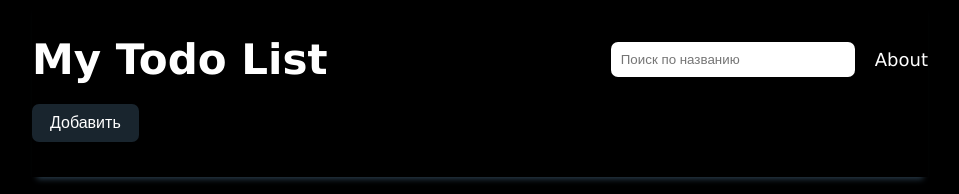
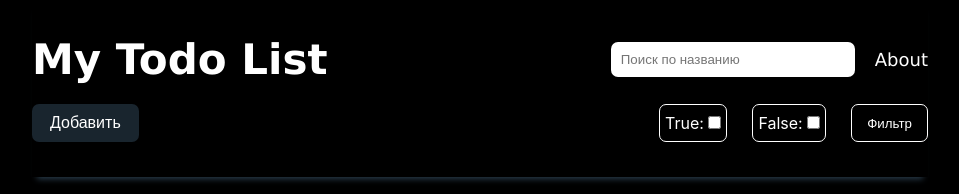
Before and after one commit to NickLobanov/react-todo, a React (Create React App) app: page / in a window 1280 px wide. Shown: the top 194 px of the page, without its empty margins (160-1119 px from the left). Built offline with nearby package versions, Linux system fonts and the light colour scheme; no server answers.

Commit message:
filterHandle

```diff
--- a/src/actions/index.js
+++ b/src/actions/index.js
@@ -3,6 +3,7 @@ export const DELETE_TODO = 'DELETE_TODO'
 export const PATCH_TODO = 'PATCH_TODO'
 export const ADD_TODO = 'ADD_TODO'
 export const SEARCH_INPUT = 'SEARCH_INPUT'
+export const FILTER_HANDLE = 'FILTER_HANDLE'
 
 export function getTodo() {
     return function(dispatch) {
@@ -44,3 +45,10 @@ export function searchInput(value) {
         searchInputValue: value
     }
 }
+
+export function filterHanlde(filterValue) {
+    return {
+        type: FILTER_HANDLE,
+        filterValue: filterValue
+    }
+}
--- a/src/components/header/header.css
+++ b/src/components/header/header.css
@@ -47,3 +47,37 @@
     background-color: rgba(84, 122, 152, 0.2);
     transition: background-color 0.5s linear;
 }
+
+.control__wrap {
+    display: flex;
+}
+
+.filter {
+    margin: 0;
+    margin-left: auto;
+    padding: 0%;
+    display: flex;
+    list-style: none;
+}
+
+.filter__item {
+    border: 1px solid white;
+    color: white;
+    margin-right: 25px;
+    border-radius: 7px;
+    display: flex;
+    align-items: center;
+    padding: 0 5px;
+}
+
+.filter__input {
+    margin: 0;
+}
+
+.filter__btn {
+    color: white;
+    background-color: transparent;
+    padding: 0 15px;
+    border: 1px solid white;
+    border-radius: 7px;
+}
--- a/src/components/header/header.js
+++ b/src/components/header/header.js
@@ -1,10 +1,13 @@
-import React from "react";
+import React, {useState} from "react";
 import './header.css'
 import {Link, useLocation} from 'react-router-dom'
 import {useDispatch} from 'react-redux'
-import { searchInput } from '../../actions'
+import { searchInput, filterHanlde } from '../../actions'
 
 function Header({openPopup}) {
+
+    const [checkedTask, setCheckedTask] = useState(false)
+    const [uncheckedTask, setUncheckedTask] = useState(false)
 
     const dispatch = useDispatch()
 
@@ -12,6 +15,13 @@ function Header({openPopup}) {
 
     function inputHandle(e) {
         dispatch(searchInput(e.target.value))
+    }
+
+    function FilterHandle() {
+        dispatch(filterHanlde({
+            checkedTask: checkedTask ? checkedTask : null,
+            uncheckedTask: uncheckedTask ? !uncheckedTask: null
+        }))
     }
 
     return (
@@ -24,10 +34,27 @@ function Header({openPopup}) {
                     placeholder="Поиск по названию"/>
                 <Link to='/about' className="header__link header__about">About</Link>
             </div>
-            {
-                location.pathname == '/' && <button className="header__btn" onClick={openPopup}>Добавить</button>
-            }
-
+            <div className="control__wrap">
+                {
+                    location.pathname == '/' && <button className="header__btn" onClick={openPopup}>Добавить</button>
+                }
+                <ul className="filter">
+                    <li className="filter__item">
+                        <label>True: <input name="checkedTask"
+                            className="filter__input"
+                            type="checkbox"
+                            onClick={() => setCheckedTask(!checkedTask)}/>
+                        </label>
+                    </li>
+                    <li className="filter__item">
+                        <label>False: <input name="uncheckedTask"
+                            className="filter__input"
+                            type="checkbox"
+                            onClick={() => setUncheckedTask(!uncheckedTask)}/></label>
+                    </li>
+                </ul>
+                <button className="filter__btn" onClick={FilterHandle}>Фильтр</button>
+            </div>
         </nav>
     )
 }
--- a/src/components/main/main.js
+++ b/src/components/main/main.js
@@ -5,12 +5,22 @@ import { useSelector } from 'react-redux'
 
 function Main() {
 
-    const {todoList, searchInputValue} = useSelector(state => ({
+    const {todoList, searchInputValue, checkedTaskFilter, uncheckedTaskFilter} = useSelector(state => ({
         todoList: state.todoList.todoList,
-        searchInputValue: state.todoList.searchInputValue
+        searchInputValue: state.todoList.searchInputValue,
+        checkedTaskFilter: state.todoList.checkedTaskFilter,
+        uncheckedTaskFilter: state.todoList.uncheckedTaskFilter
     }))
 
-    let todos = searchInputValue ? todoList.filter(item => item.title.includes(searchInputValue)) : todoList
+    let filteredTodos
+
+    if (checkedTaskFilter === null && uncheckedTaskFilter === null) {
+        filteredTodos = todoList
+    } else {
+        filteredTodos = todoList.filter(item => item.completed == checkedTaskFilter || item.completed == uncheckedTaskFilter)
+    }
+
+    let todos = searchInputValue ? filteredTodos.filter(item => item.title.includes(searchInputValue)) : filteredTodos
     return (
         <div className="main">
             {
--- a/src/reducers/todoHandle.js
+++ b/src/reducers/todoHandle.js
@@ -3,12 +3,15 @@ import {
     DELETE_TODO,
     PATCH_TODO,
     ADD_TODO,
-    SEARCH_INPUT
+    SEARCH_INPUT,
+    FILTER_HANDLE
 } from '../actions'
 
 const initialState = {
     todoList: [],
-    searchInputValue: ''
+    searchInputValue: '',
+    checkedTaskFilter: null,
+    uncheckedTaskFilter: null
 }
 
 export const todoReducer = (state = initialState, action) => {
@@ -30,6 +33,9 @@ export const todoReducer = (state = initialState, action) => {
         case SEARCH_INPUT: {
             return {...state, searchInputValue: action.searchInputValue}
         }
+        case FILTER_HANDLE: {
+            return {...state, checkedTaskFilter: action.filterValue.checkedTask, uncheckedTaskFilter: action.filterValue.uncheckedTask}
+        }
         default: {
             return state
         }
```
